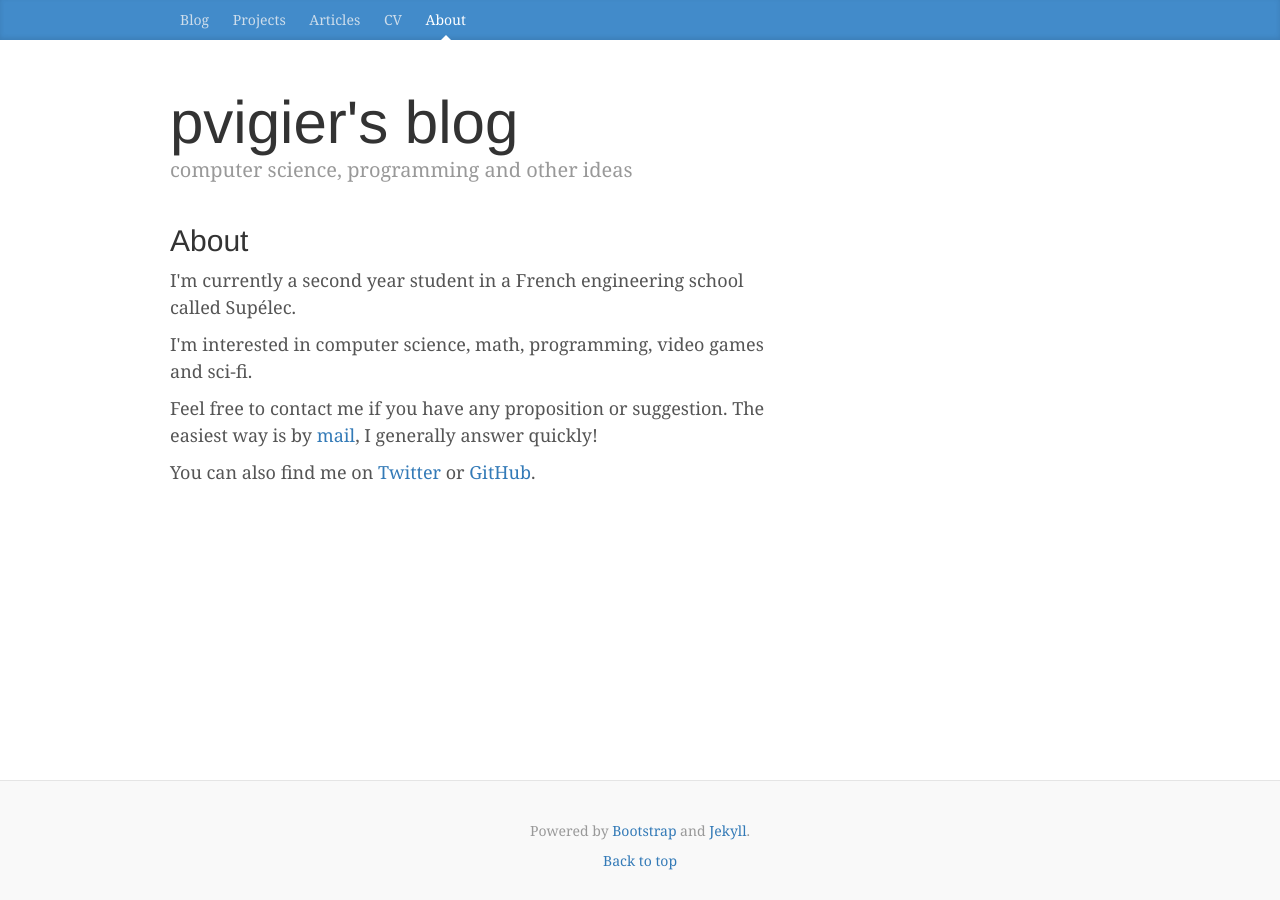
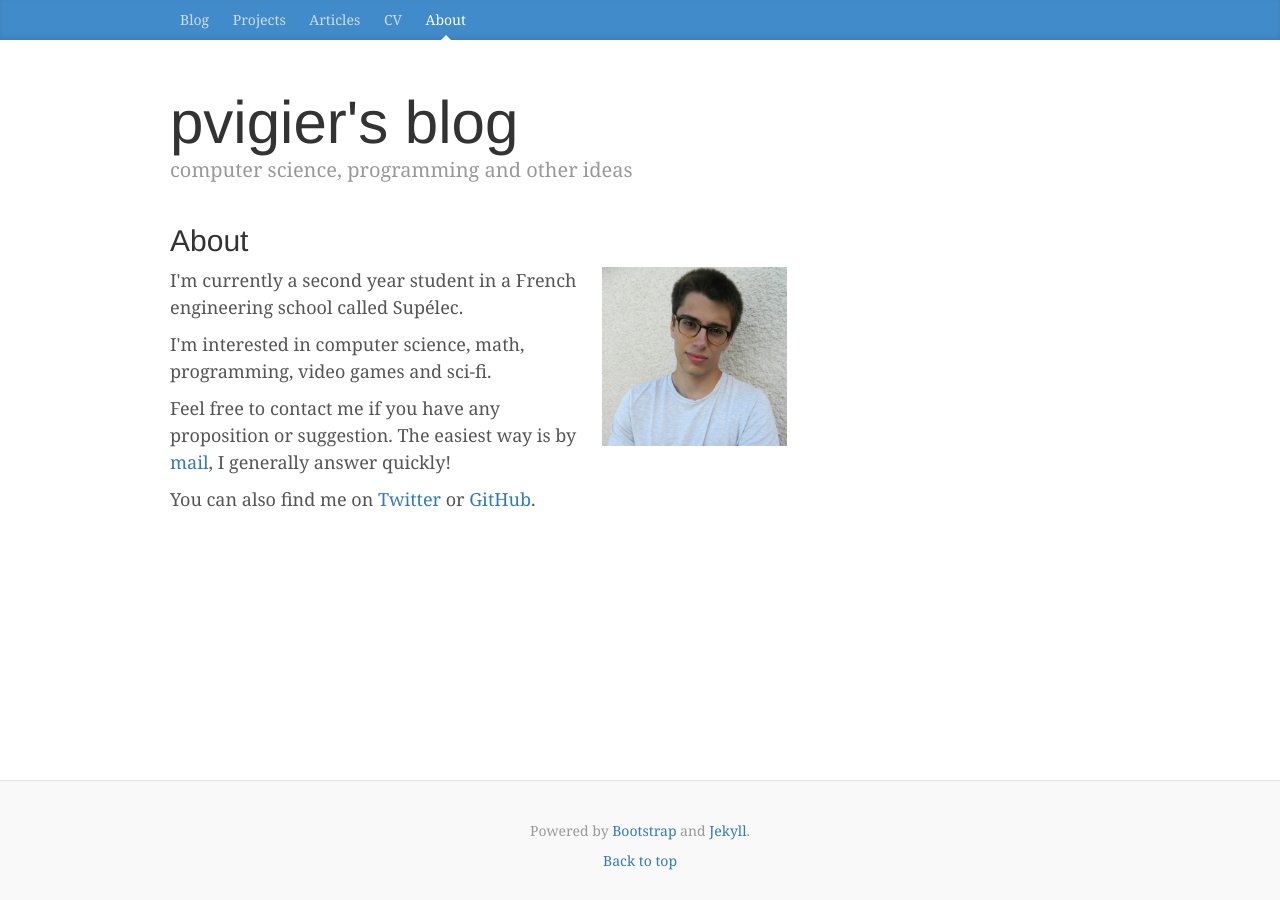
Before and after one commit to pvigier/pvigier.github.io-jekyll, a Jekyll site: the page built from about/index.html, in a window 1280 px wide. Built offline with Jekyll 4.4.1, drawn with Linux system fonts in a browser that asks for light colours.

Commit message:
Add a profile picture

```diff
--- a/about/index.html
+++ b/about/index.html
@@ -4,6 +4,9 @@ title: About
 tab: about
 ---
 <h2>About</h2>
+
+<img src="/media/img/profil_low.jpg" alt="Me" style="float:right;width:30%;">
+
 <p>I'm currently a second year student in a French engineering school called Supélec.</p>
 
 <p>I'm interested in computer science, math, programming, video games and sci-fi.</p>
```
Also changed, not shown: media/img/profil_low.jpg (added).
